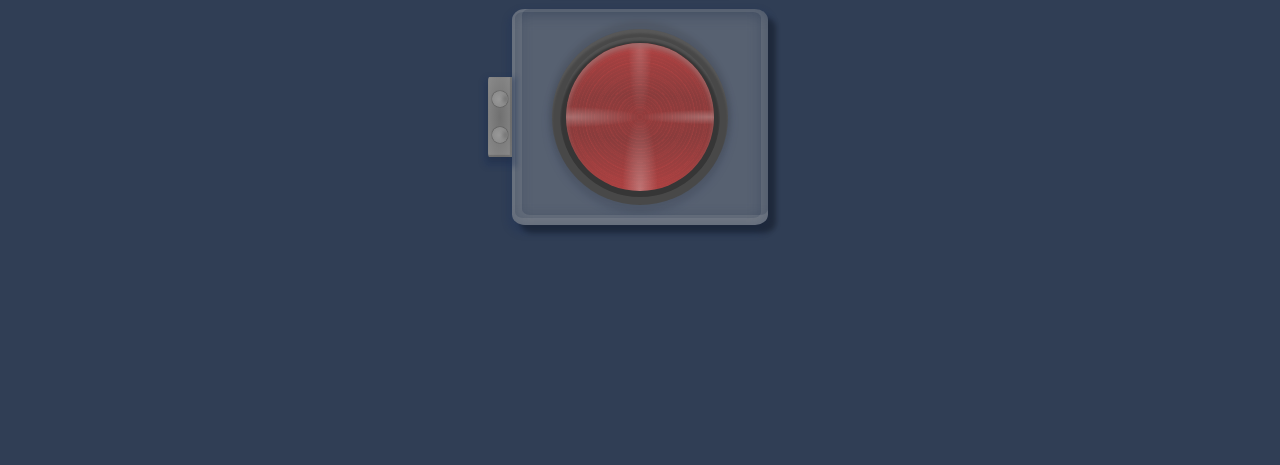
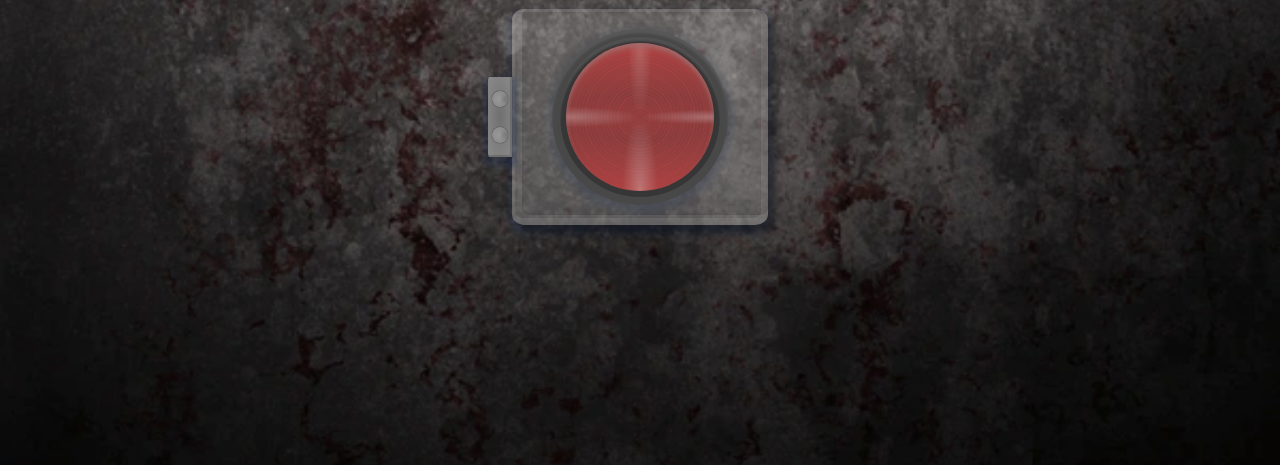
Before and after one commit to JamieBennett-Dev/Chernobyl-A35-Button, a plain HTML site: page index.html in a window 1280 px wide. Shown: the part 335-800 px from the top of the page. Drawn offline with Linux system fonts and the light colour scheme.

Commit message:
background image

```diff
--- a/assets/css/style.css
+++ b/assets/css/style.css
@@ -5,7 +5,10 @@ body {
     height: 100vh;
     margin: 0;
     padding: 0;
-    background: #303e55;
+    background: url(../images/metal-bloody-background.webp);
+    background-position: center;
+    background-size: cover;
+    background-repeat: no-repeat;
     display: flex;
     align-items: center;
     justify-content: center;
```
Also changed, not shown: assets/images/metal-bloody-background.webp (added), assets/images/shiny-metal.jpg (added).
